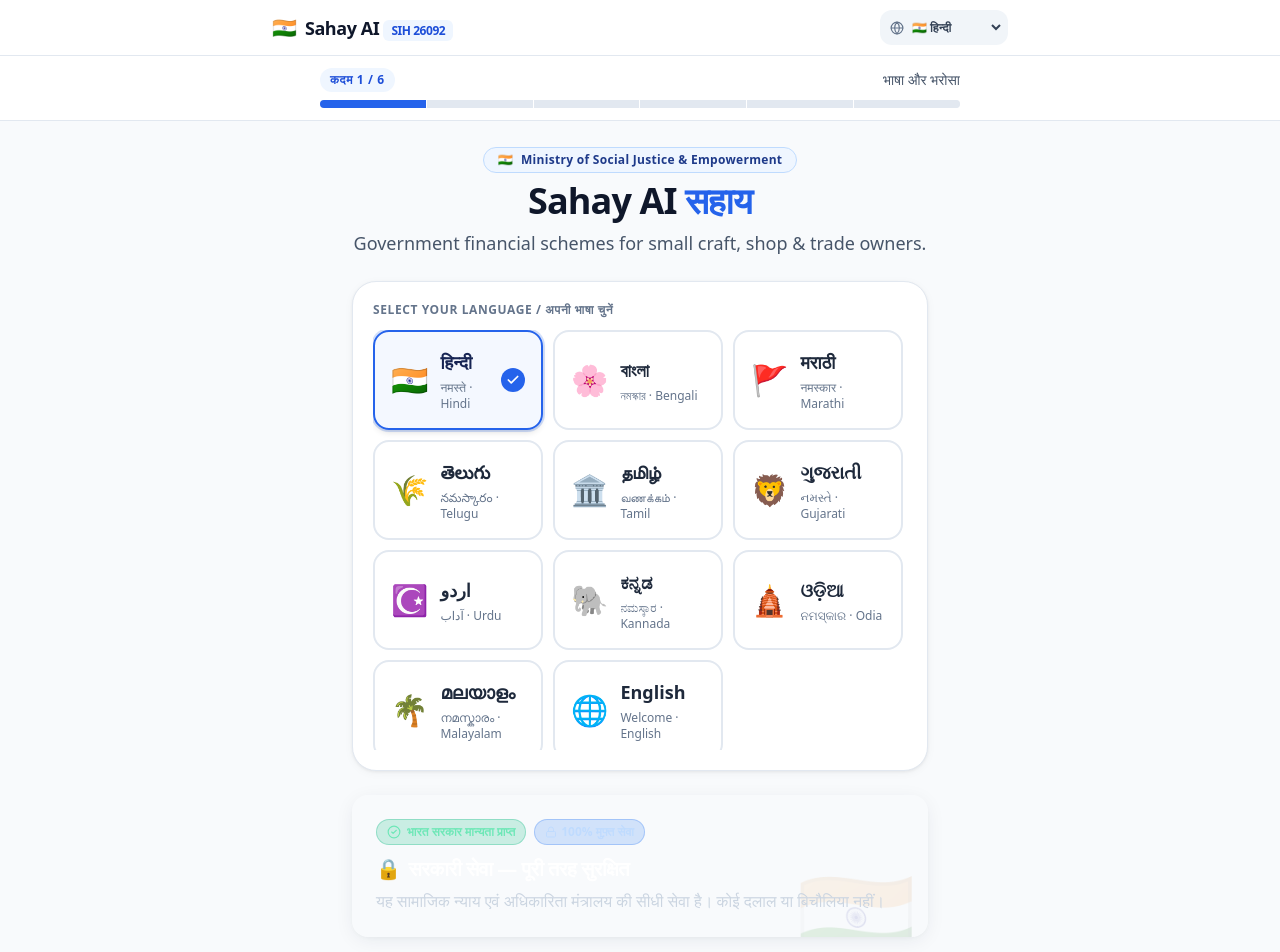
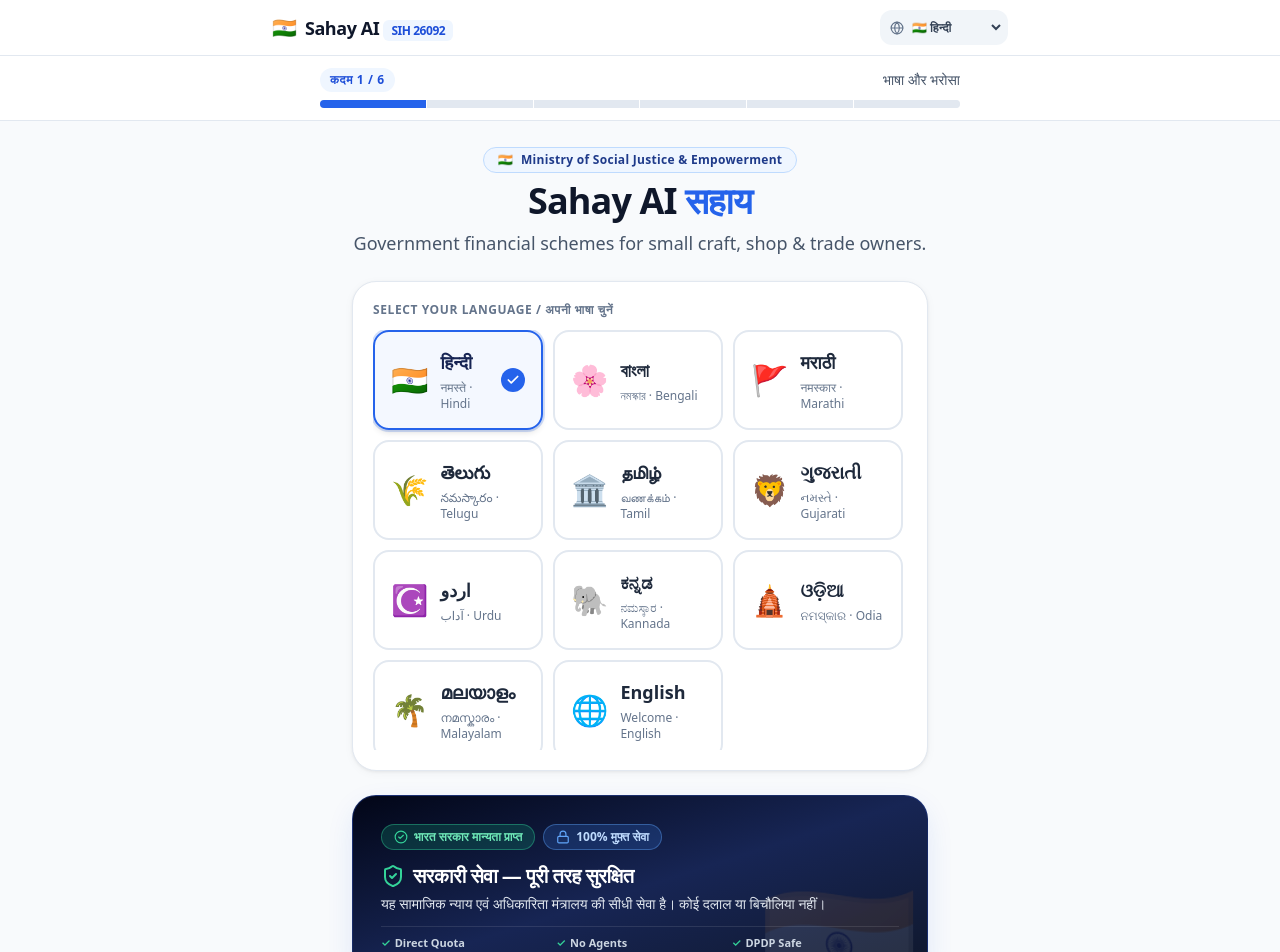
Before and after one commit to suryareddy1376/sahayai, a React (Vite) app: page / in a window 1280 px wide. Shown: the top 952 px of the page. Built offline with nearby package versions, Linux system fonts and the light colour scheme.

Commit message:
Fixed Trust Banner

```diff
--- a/src/components/TrustBanner.tsx
+++ b/src/components/TrustBanner.tsx
@@ -19,17 +19,17 @@
   if (variant === 'compact') {
     return (
       <div
-        className={`w-full bg-emerald-50 border border-emerald-200 rounded-xl px-3.5 py-2.5 flex items-center justify-between text-emerald-950 ${className}`}
+        className={`w-full bg-emerald-50 border border-emerald-200 rounded-2xl px-4 py-3 flex items-center justify-between text-emerald-950 shadow-xs ${className}`}
       >
-        <div className="flex items-center gap-2.5">
-          <div className="bg-emerald-600 text-white p-1.5 rounded-lg shrink-0">
+        <div className="flex items-center gap-3">
+          <div className="bg-emerald-600 text-white p-1.5 rounded-xl shrink-0 shadow-xs">
             <Lock className="w-4 h-4" />
           </div>
-          <p className="text-xs sm:text-sm font-medium leading-tight">
-            {t.trustTitle} · <span className="text-emerald-800">{t.noFeeBadge}</span>
+          <p className="text-xs sm:text-sm font-semibold leading-tight text-emerald-950">
+            {t.trustTitle} · <span className="text-emerald-700 font-bold">{t.noFeeBadge}</span>
           </p>
         </div>
-        <div className="hidden sm:flex items-center gap-1 text-xs text-emerald-800 font-medium shrink-0">
+        <div className="hidden sm:flex items-center gap-1.5 text-xs text-emerald-800 font-bold shrink-0 bg-emerald-100/70 px-2.5 py-1 rounded-full border border-emerald-200">
           <ShieldCheck className="w-3.5 h-3.5 text-emerald-700" />
           <span>{t.ministryBadge}</span>
         </div>
@@ -39,31 +39,52 @@
 
   return (
     <div
-      className={`w-full bg-linear-to-br from-slate-900 to-blue-950 text-white rounded-2xl p-5 sm:p-6 shadow-trust relative overflow-hidden ${className}`}
+      className={`w-full bg-gradient-to-br from-slate-950 via-blue-950 to-slate-900 text-white rounded-3xl p-6 sm:p-7 border border-blue-900/60 shadow-hero relative overflow-hidden ${className}`}
     >
-      {/* Subtle national emblem emblem background watermark */}
-      <div className="absolute right-3 -bottom-6 opacity-10 text-8xl select-none pointer-events-none">
+      {/* Subtle national emblem watermark */}
+      <div className="absolute right-2 -bottom-6 opacity-10 text-8xl sm:text-9xl select-none pointer-events-none">
         🇮🇳
       </div>
 
-      <div className="relative z-10">
-        <div className="flex items-center gap-2 mb-2.5">
-          <span className="inline-flex items-center gap-1.5 px-2.5 py-1 rounded-full text-xs font-semibold bg-emerald-500/20 text-emerald-300 border border-emerald-500/30">
-            <CheckCircle2 className="w-3.5 h-3.5" />
+      <div className="relative z-10 space-y-3">
+        {/* Badges */}
+        <div className="flex flex-wrap items-center gap-2">
+          <span className="inline-flex items-center gap-1.5 px-3 py-1 rounded-full text-xs font-bold bg-emerald-500/20 text-emerald-300 border border-emerald-400/40 backdrop-blur-xs">
+            <CheckCircle2 className="w-3.5 h-3.5 text-emerald-400 shrink-0" />
             {t.ministryBadge}
           </span>
-          <span className="inline-flex items-center gap-1 px-2.5 py-1 rounded-full text-xs font-semibold bg-blue-500/20 text-blue-200 border border-blue-500/30">
-            <Lock className="w-3 h-3" />
+          <span className="inline-flex items-center gap-1.5 px-3 py-1 rounded-full text-xs font-bold bg-blue-500/20 text-blue-200 border border-blue-400/40 backdrop-blur-xs">
+            <Lock className="w-3.5 h-3.5 text-blue-400 shrink-0" />
             {t.noFeeBadge}
           </span>
         </div>
 
-        <h2 className="text-lg sm:text-xl font-bold tracking-tight text-white mb-1.5 flex items-center gap-2">
-          <span>🔒</span> {t.trustTitle}
-        </h2>
-        <p className="text-slate-300 text-sm sm:text-base leading-relaxed">
-          {t.trustSubtitle}
-        </p>
+        {/* Title */}
+        <div className="space-y-1">
+          <h2 className="text-lg sm:text-xl font-black tracking-tight text-white flex items-center gap-2">
+            <ShieldCheck className="w-5 h-5 sm:w-6 sm:h-6 text-emerald-400 shrink-0" />
+            <span>{t.trustTitle}</span>
+          </h2>
+          <p className="text-slate-200 text-xs sm:text-sm leading-relaxed font-normal">
+            {t.trustSubtitle}
+          </p>
+        </div>
+
+        {/* 3 Reassurance Pillars */}
+        <div className="pt-2 border-t border-white/10 grid grid-cols-3 gap-2 text-[11px] font-semibold text-slate-300">
+          <div className="flex items-center gap-1">
+            <span className="text-emerald-400">✓</span>
+            <span className="truncate">Direct Quota</span>
+          </div>
+          <div className="flex items-center gap-1">
+            <span className="text-emerald-400">✓</span>
+            <span className="truncate">No Agents</span>
+          </div>
+          <div className="flex items-center gap-1">
+            <span className="text-emerald-400">✓</span>
+            <span className="truncate">DPDP Safe</span>
+          </div>
+        </div>
       </div>
     </div>
   );
```
